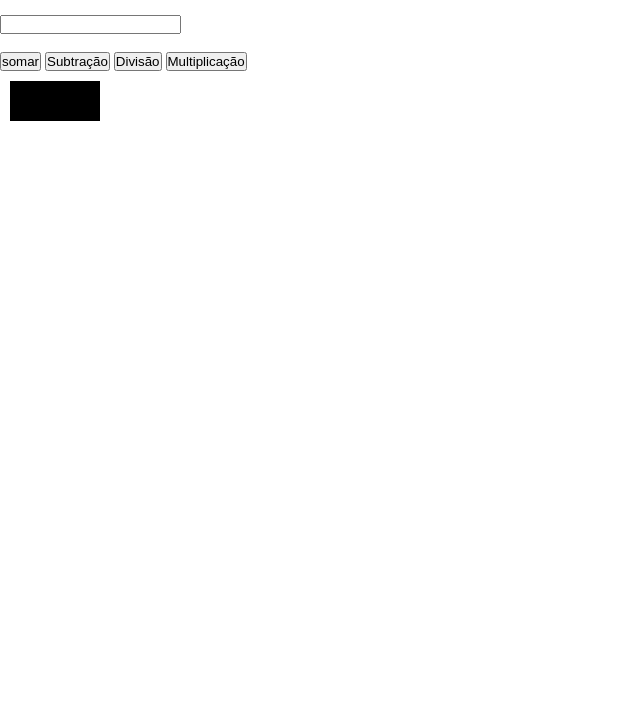
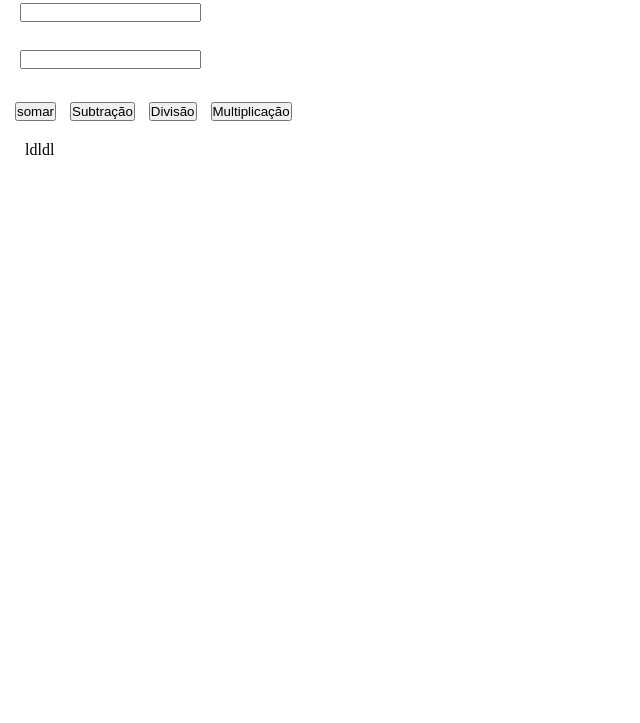
Before and after one commit to Eric-smp/Calculator, a plain HTML site: page index.html in a window 1280 px wide. Shown: the part 77-800 px from the top of the page, without its empty margins (0-640 px from the left). Drawn offline with Linux system fonts and the light colour scheme.

Commit message:
Modificação em javaScript e html

```diff
--- a/index.html
+++ b/index.html
@@ -26,7 +26,7 @@
   <button onclick="divisao()">Divisão</button>
   <button onclick="multiplicacao()">Multiplicação</button>
 
-  <div id="resultado">
+  <div id="resultado">ldldl
   </div>
 </body>
 </html>
--- a/script.js
+++ b/script.js
@@ -3,9 +3,9 @@ var numtwo = document.getElementById("numtwo")
 var result = document.getElementById("resultado")
 
 function soma(){
-  result.innerHTML = numone + numtwo
   const soma = numone + numtwo
   console.log("resultado da soma", soma)
+  result.innerHTML=soma
 }
 
 function subtracao(){
--- a/style.css
+++ b/style.css
@@ -1,12 +1,10 @@
 *{
   padding: 0;
-  margin: 0;
+  margin: 5px;
 }
 #resultado{
   padding: 5px;
   margin: 10px;
-  background-color: black;
-  color: white;
   height: 30px;
   width: 80px;
 }
```
